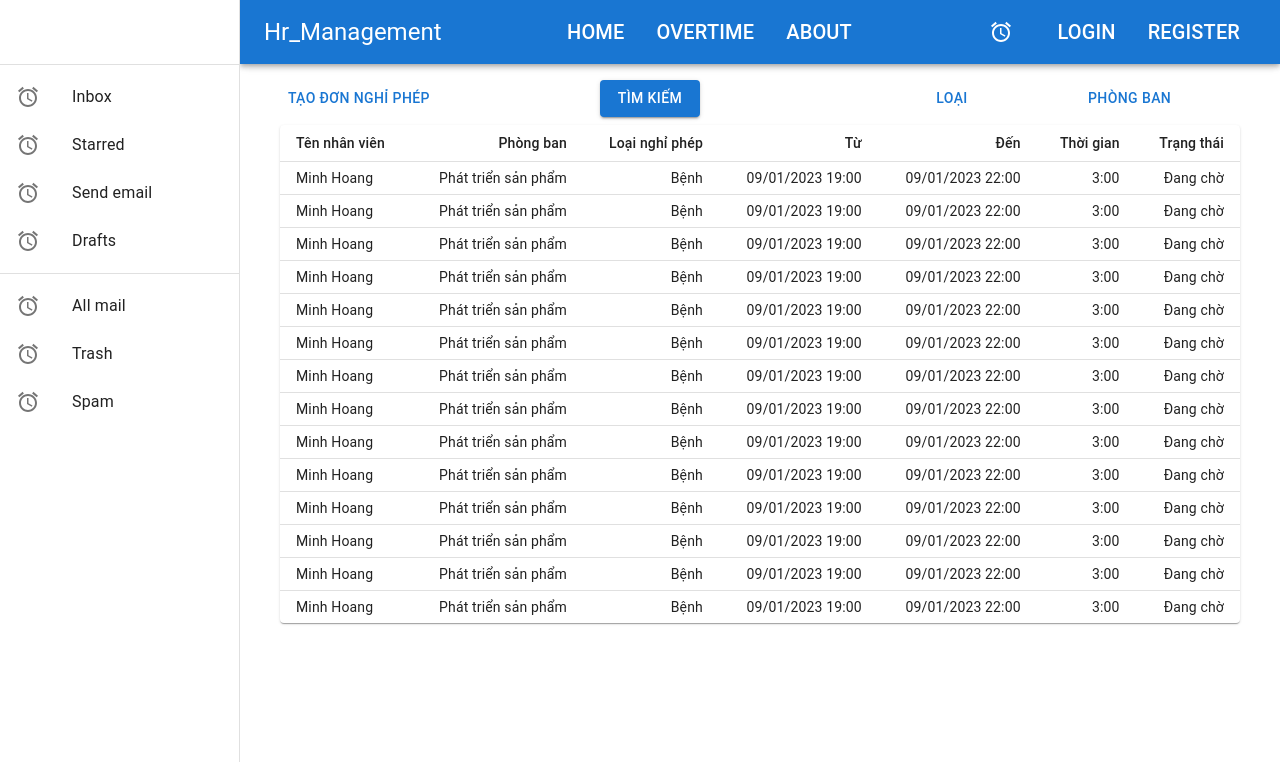
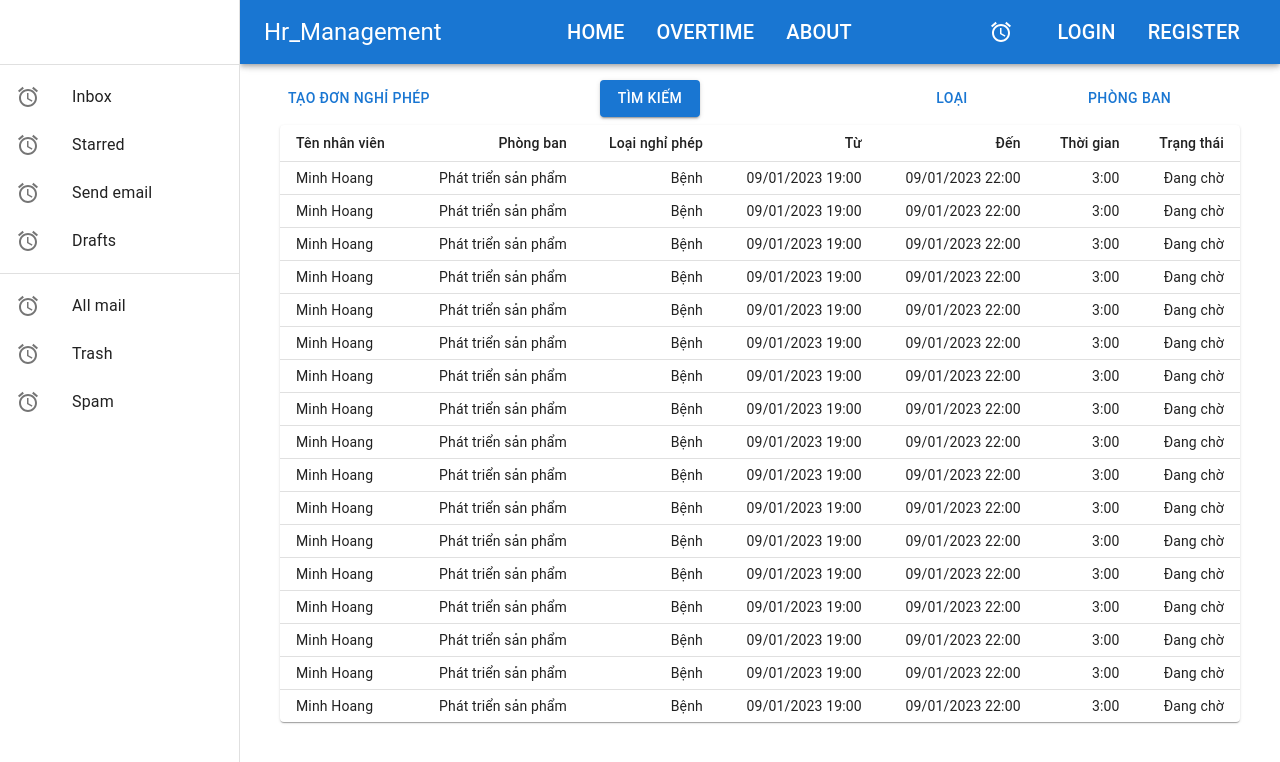
Before and after one commit to huylinhit/hr_management_system, a React (Create React App) app: page /viewoverlog in a window 1280 px wide. Shown: the top 762 px of the page. Built offline with nearby package versions, Linux system fonts and the light colour scheme.

Commit message:
updateoverlog

```diff
--- a/src/features/overlog/ViewOvertime.tsx
+++ b/src/features/overlog/ViewOvertime.tsx
@@ -24,6 +24,9 @@ function ViewOvertimeLog() {
     }
 
     const rows = [
+        createData('Minh Hoang', "Phát triển sản phẩm", "Bệnh", "09/01/2023 19:00", "09/01/2023 22:00", "3:00", "Đang chờ"),
+        createData('Minh Hoang', "Phát triển sản phẩm", "Bệnh", "09/01/2023 19:00", "09/01/2023 22:00", "3:00", "Đang chờ"),
+        createData('Minh Hoang', "Phát triển sản phẩm", "Bệnh", "09/01/2023 19:00", "09/01/2023 22:00", "3:00", "Đang chờ"),
         createData('Minh Hoang', "Phát triển sản phẩm", "Bệnh", "09/01/2023 19:00", "09/01/2023 22:00", "3:00", "Đang chờ"),
         createData('Minh Hoang', "Phát triển sản phẩm", "Bệnh", "09/01/2023 19:00", "09/01/2023 22:00", "3:00", "Đang chờ"),
         createData('Minh Hoang', "Phát triển sản phẩm", "Bệnh", "09/01/2023 19:00", "09/01/2023 22:00", "3:00", "Đang chờ"),
```
